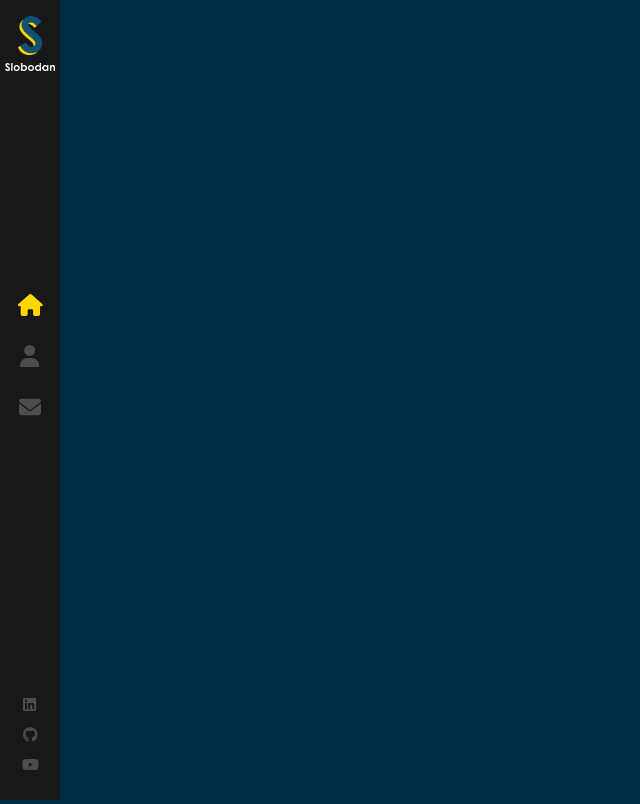
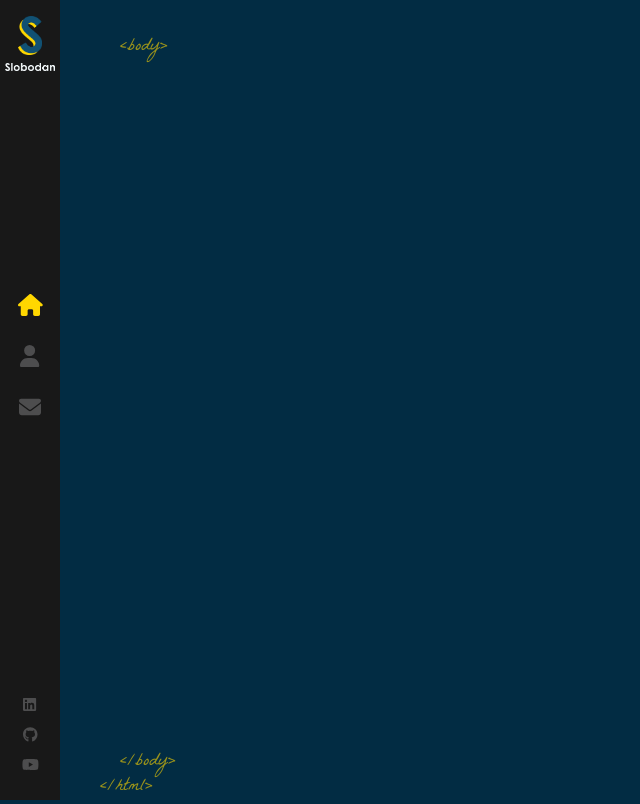
Before and after one commit to lcaladoferreira/react-portfolio, a JavaScript app: page / in a window 1280 px wide. Shown: the whole page, without its empty margins (0-640 px from the left). Built offline with nearby package versions, Linux system fonts and the light colour scheme; the HTML template or start-up script is replaced by a standard one.

Commit message:
scssLayout

```diff
--- a/src/components/Layout/index.js
+++ b/src/components/Layout/index.js
@@ -1,10 +1,25 @@
+import { Outlet } from 'react-router-dom'
+import Sidebar from '../Sidebar';
 import './index.scss';
-import Sidebar from '../Sidebar';
-
 
 const Layout = () => {
-    return <><Sidebar />
-        </>
+    return (
+        <div className="App">
+          <Sidebar />
+
+          <div className="page">
+            <span className="tags top-tags">&lt;body&gt;</span>
+
+            <Outlet />
+
+            <span className="tags bottom-tags">
+            &lt;/body&gt;
+            <br/>
+            <span className="bottom-tag-html">&lt;/html&gt;</span>
+            </span>
+          </div>
+        </div>
+    )
 }
 
-export default Layout;
+export default Layout
--- a/src/components/Layout/index.scss
+++ b/src/components/Layout/index.scss
@@ -0,0 +1,24 @@
+.page {
+    width: 100%;
+    height: 100%;
+    position: absolute;
+}
+
+.top-tags{
+    bottom: auto;
+    top: 35px;
+}
+
+.tags{
+    color: #ffd700;
+    opacity: 0.6;
+    position: absolute;
+    bottom: 0;
+    left: 120px;
+    font-size: 18px;
+    font-family: 'La Belle Aurore';
+}
+
+.bottom-tag-html{
+    margin-left: -20px;
+}
```
